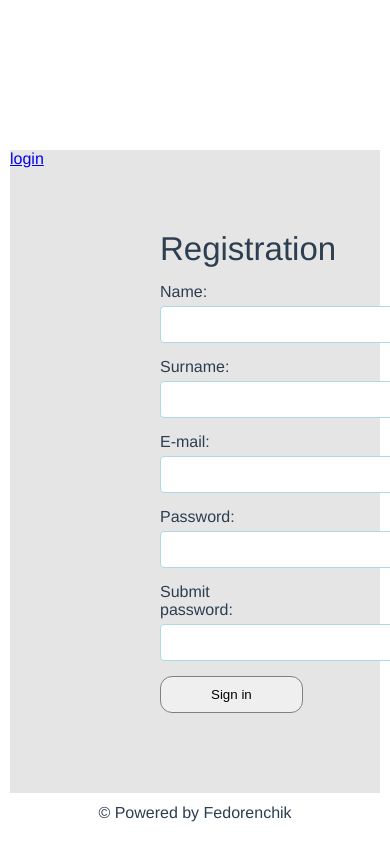
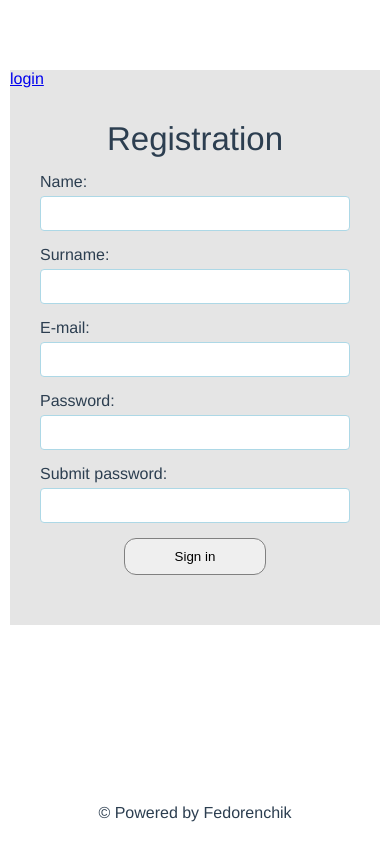
Before and after one commit to fedoren4ik/blog-front, a Vue app: page /registration in a window 390 px wide. Shown: the top 860 px of the page. Built offline with nearby package versions, Linux system fonts and the light colour scheme.

Commit message:
fix registration component and login component (mobile and desktop view)

```diff
--- a/src/App.vue
+++ b/src/App.vue
@@ -22,10 +22,11 @@ export default {
   -moz-osx-font-smoothing: grayscale;
   color: #2c3e50;
   height: 100%;
-  min-height: 100%;
+  min-height: 100vh;
   width: 100%;
   min-width: 100%;
   overflow: hidden;
+  position: relative;
 }
 
 .container {
--- a/src/components/Login.vue
+++ b/src/components/Login.vue
@@ -76,12 +76,10 @@
 
 .form-wrapper {
     margin: 0 auto;
-    padding: 0 10px;
 }
 .login-field {
     max-width: 350px;
     margin: 15px auto;
-    padding: 0 10px;
 }
 
 .login-input {
@@ -127,8 +125,10 @@
 /*media for login component */
 @media screen and (max-width: 450px) {
     .login-form {
-        margin: 50px 0;
-        padding: 40px 10px;
+        margin: 70px 0;
+    }
+    .login-form-wrapper {
+        padding-bottom: 50px;
     }
 }
 /*end of login media*/
--- a/src/components/Registration.vue
+++ b/src/components/Registration.vue
@@ -1,5 +1,7 @@
 <template>
+    <div class="registration-form-wrapper">
         <div class="registration-form">
+            <div class="registration-form-inner">
                 <div style="position: absolute; top: 0; left: 0;"> <router-link to="/">login</router-link></div>
                 <div class="registration-title">
                     Registration
@@ -40,6 +42,8 @@
                     </div>
                 </form>
             </div>
+        </div>
+    </div>
 </template>
 
 <script type="text/ecmascript-6">
@@ -65,21 +69,31 @@
 </script>
 
 <style>
+/* registration style */
+.registration-form-wrapper {
+    width: 100%;
+}
 .registration-form {
-        position: relative;
-        max-width: 270px;
+    max-width: 800px;
     max-height: 700px;
     margin: 150px auto 100px;
     background-color: #e5e5e5;
-        padding: 80px 150px;
     text-align: center;
+    position: relative;
 }
+.registration-form-inner {
+    padding: 50px 30px;
+    max-width: 400px;
+    margin: 0 auto;
+}
+
 .registration-title {
     font-size: 33px;
     margin-bottom: 10px;
 }
 .registration-field {
-        margin: 15px 0;
+    margin: 15px auto;
+    max-width: 350px;
 }
 
 .registration-input {
@@ -90,7 +104,8 @@
     padding: 0 10px;
     font-size: 18px;
     color: #2c3e50;
-        width: 250px;
+    width: 100%;
+    box-sizing: border-box;
 }
 
 .name-field {
@@ -109,5 +124,15 @@
     cursor: pointer;
     outline: none;
 }
-
+/* end registration style */
+/* media for registration */
+@media screen and (max-width: 450px) {
+    .registration-form {
+        margin: 70px 0;
+    }
+    .registration-form-wrapper {
+        padding-bottom: 50px;
+    }
+}
+/* end registration media*/
 </style>
```
Lines whose indentation alone changed are shown as unchanged.
